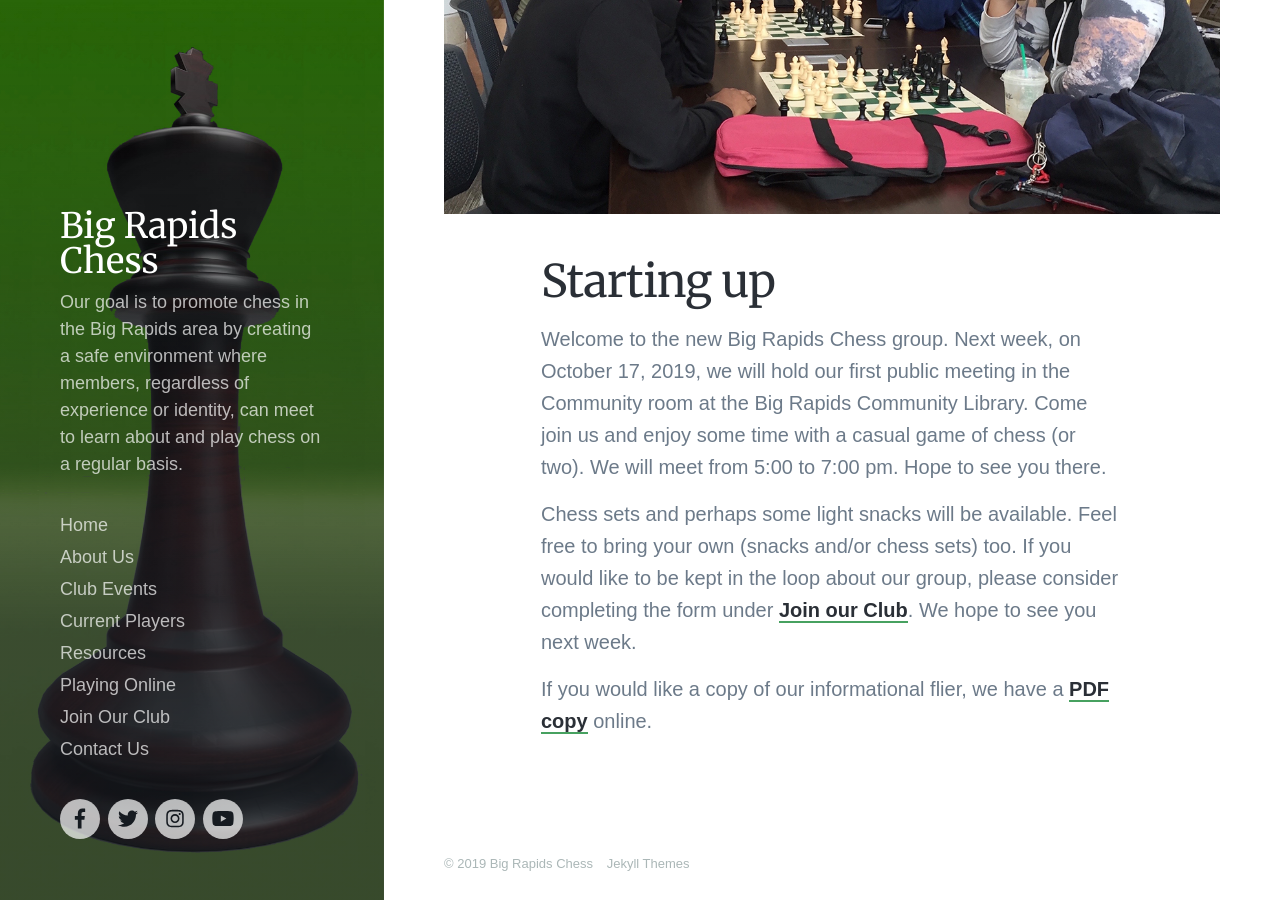
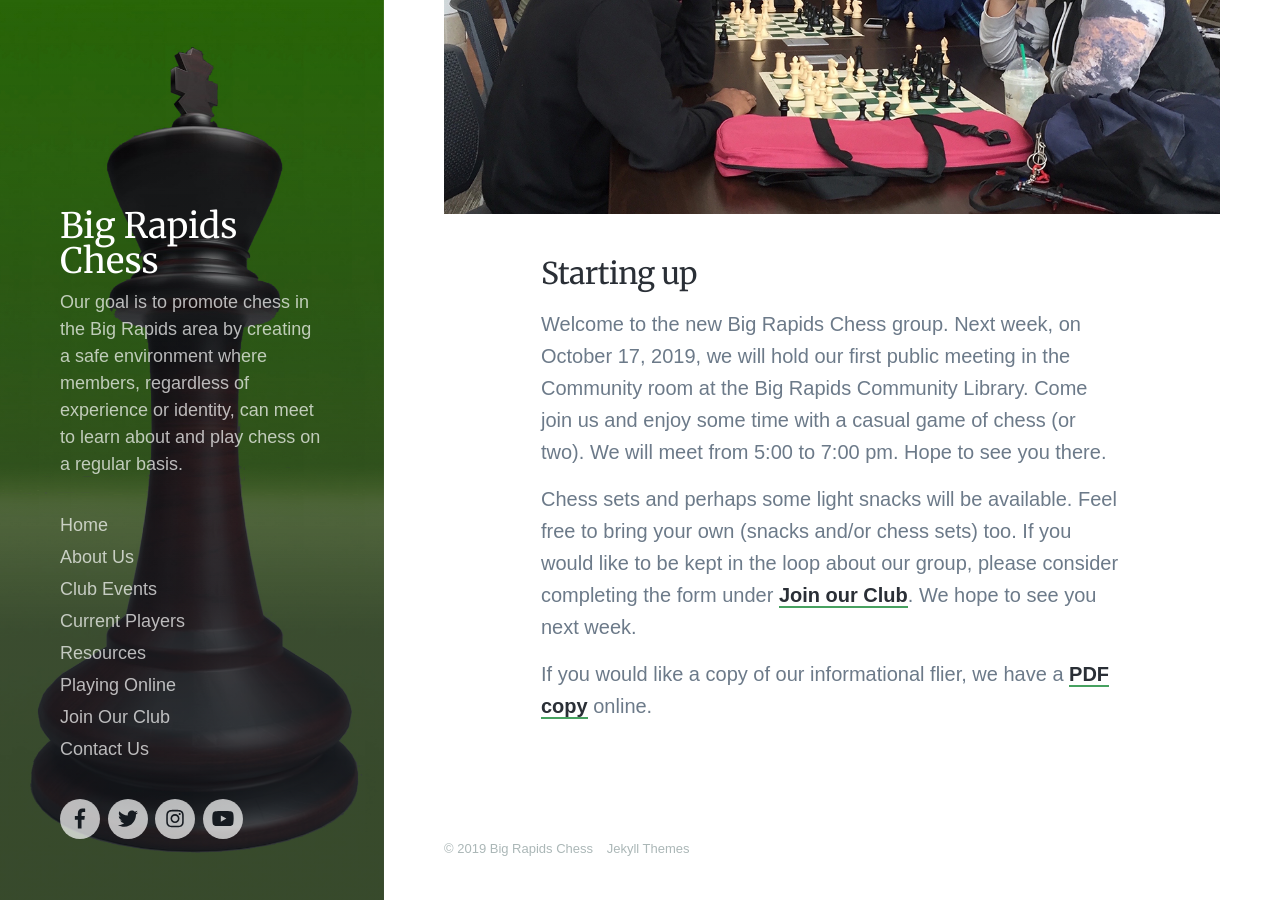
Before and after one commit to bigrapidschess/bigrapidschess.github.io, a Jekyll site: the page built from _posts/2019-10-10-starting-up.md, in a window 1280 px wide and 900 px high, scrolled down 419 px. Built offline with Jekyll 4.4.1, drawn with Linux system fonts in a browser that asks for light colours; nearby versions of some CDN libraries; some web fonts are replaced.

```diff
--- a/_posts/2019-10-10-starting-up.md
+++ b/_posts/2019-10-10-starting-up.md
@@ -8,7 +8,7 @@
 
 ![](/images/announcement.jpg)
 
-## Starting up
+### Starting up
 
 Welcome to the new Big Rapids Chess group. Next week, on October 17, 2019, we will hold our first public meeting in the Community room at the Big Rapids Community Library. Come join us and enjoy some time with a casual game of chess (or two). We will meet from 5:00 to 7:00 pm. Hope to see you there.
 
```
Also changed, not shown: _projects/2019-10-24-first-meeting.md (+1 -1 lines).
